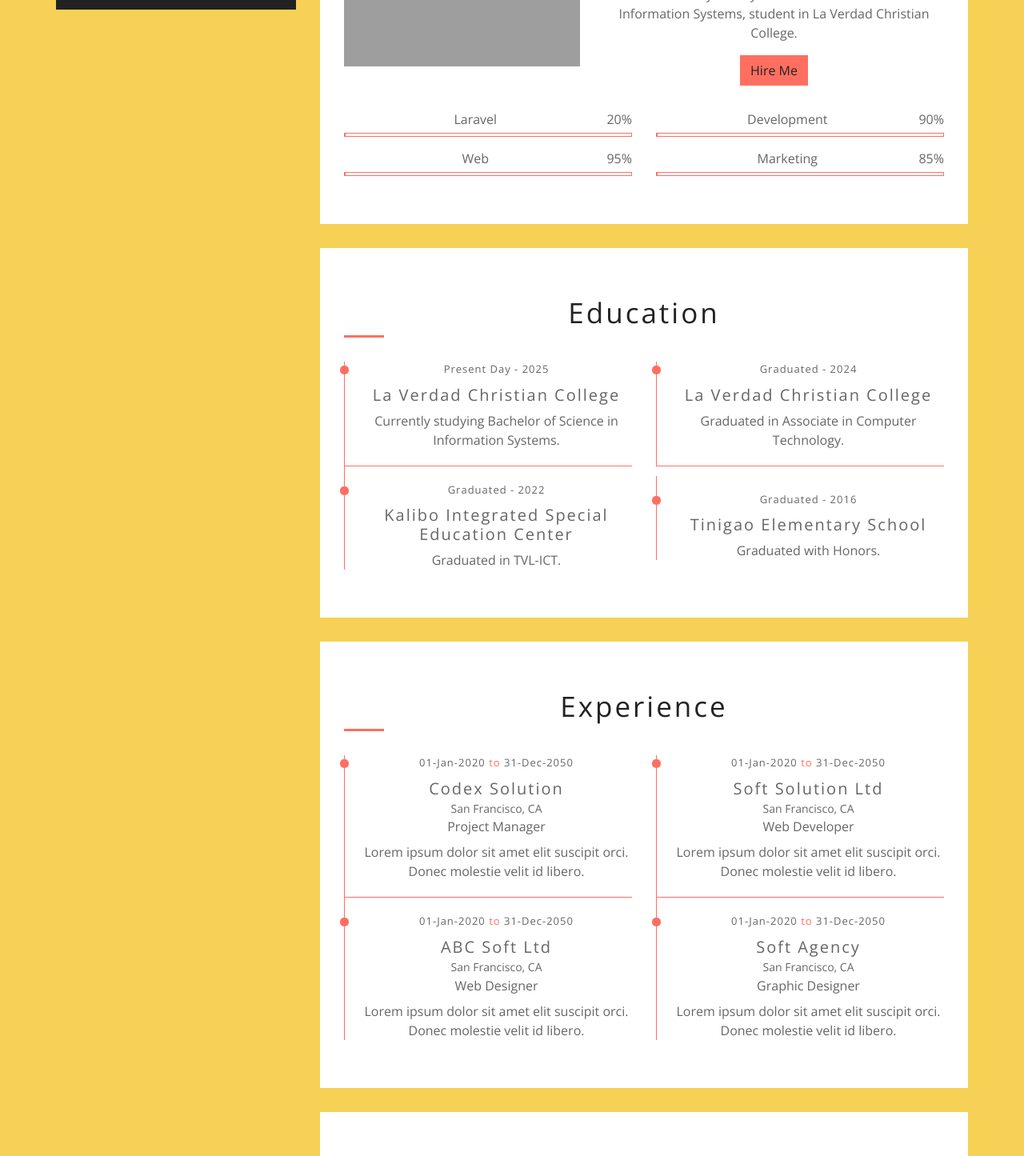
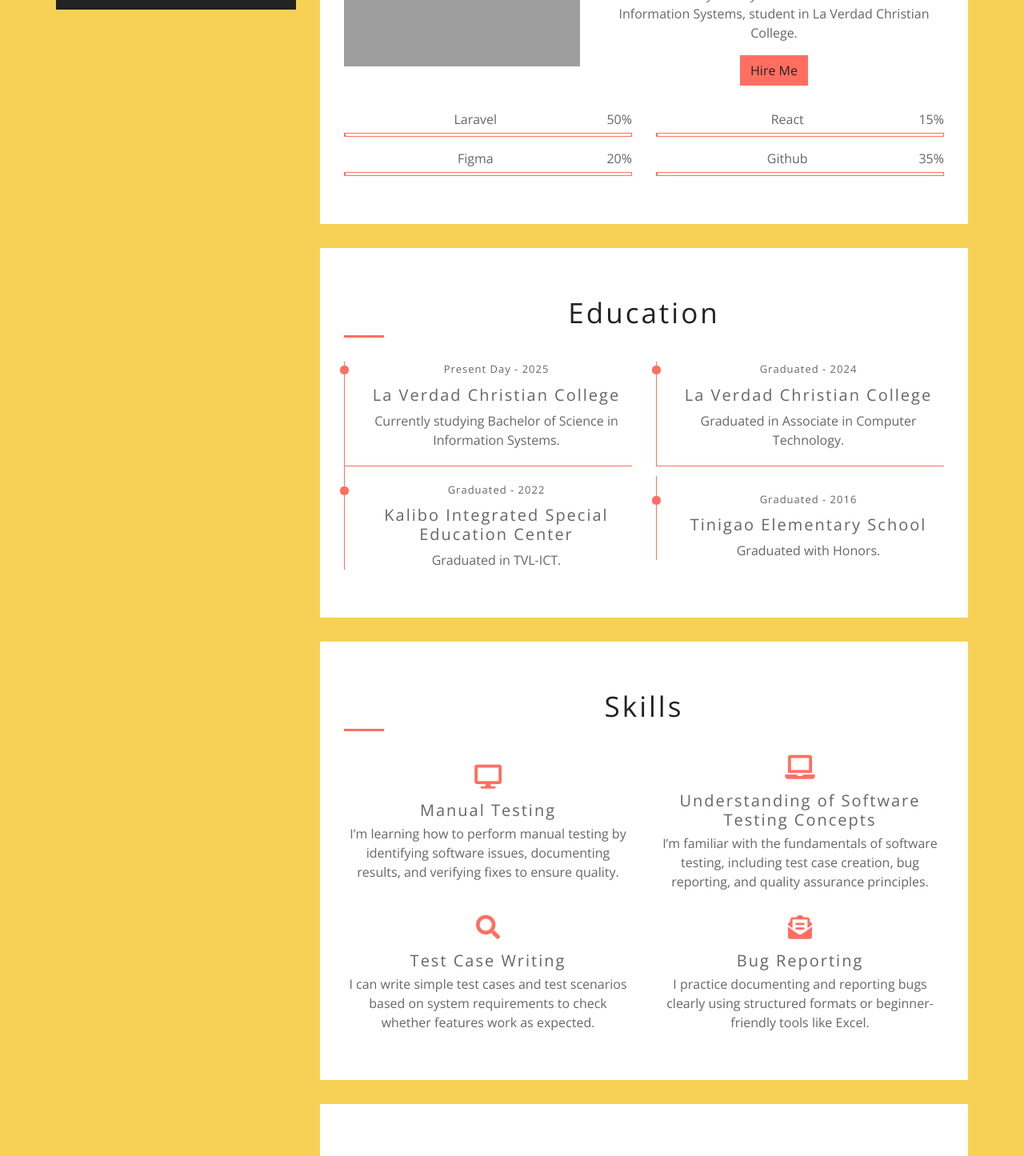
Before and after one commit to MarkJasonPatron/personal-portfolio, a React (Vite) app in the folder personal-portfolio/: page / in a window 1280 px wide. Shown: the part 820-2265 px from the top of the page at 80% size. Built offline with nearby package versions, Linux system fonts and the light colour scheme; grey boxes are pictures that could not be loaded.

Commit message:
Updating navbar and skills section

```diff
--- a/personal-portfolio/src/App.jsx
+++ b/personal-portfolio/src/App.jsx
@@ -40,15 +40,15 @@ function App() {
                         <i className="fa fa-address-card" />
                       </a>
                     </li>
-                    <li className="nav-item">
+                    {/* <li className="nav-item">
                       <a className="nav-link" href="#experience">
                         Experience
                         <i className="fa fa-star" />
                       </a>
-                    </li>
+                    </li> */}
                     <li className="nav-item">
                       <a className="nav-link" href="#service">
-                        Service
+                        Skills
                         <i className="fa fa-tasks" />
                       </a>
                     </li>
@@ -69,14 +69,14 @@ function App() {
               </nav>
             </div>
             <div className="sidebar-footer">
-              <a href="#">
+              <a href="https://x.com/ItsukaShir78467?t=qA3qYZ57UIXRPhSXaani1Q&s=07" target="_blank">
                 <i className="fab fa-twitter" />
               </a>
-              <a href="#">
+              <a href="https://www.facebook.com/share/1EvhxhoanN/" target="_blank">
                 <i className="fab fa-facebook-f" />
               </a>
-              <a href="#">
-                <i className="fab fa-linkedin-in" />
+              <a href="https://www.instagram.com/markjasonpatron/?igsh=MWd0dXQ1Ym9mdHBsag%3D%3D#" target="_blank">
+                <i className="fab fa-instagram" />
               </a>
             </div>
           </div>
@@ -139,7 +139,7 @@ function App() {
                     <div className="skills">
                       <div className="skill-name">
                         <p>Laravel</p>
-                        <p>20%</p>
+                        <p>50%</p>
                       </div>
                       <div className="progress">
                         <div
@@ -151,8 +151,8 @@ function App() {
                         />
                       </div>
                       <div className="skill-name">
-                        <p>Web</p>
-                        <p>95%</p>
+                        <p>Figma</p>
+                        <p>20%</p>
                       </div>
                       <div className="progress">
                         <div
@@ -168,8 +168,8 @@ function App() {
                   <div className="col-md-6">
                     <div className="skills">
                       <div className="skill-name">
-                        <p>Development</p>
-                        <p>90%</p>
+                        <p>React</p>
+                        <p>15%</p>
                       </div>
                       <div className="progress">
                         <div
@@ -181,8 +181,8 @@ function App() {
                         />
                       </div>
                       <div className="skill-name">
-                        <p>Marketing</p>
-                        <p>85%</p>
+                        <p>Github</p>
+                        <p>35%</p>
                       </div>
                       <div className="progress">
                         <div
@@ -255,7 +255,7 @@ function App() {
             </div>
             {/* Education Start */}
             {/* Experience Start */}
-            <div className="experience" id="experience">
+            {/* <div className="experience" id="experience">
               <div className="content-inner">
                 <div className="content-header">
                   <h2>Experience</h2>
@@ -319,52 +319,52 @@ function App() {
                   </div>
                 </div>
               </div>
-            </div>
+            </div> */}
             {/* Experience Start */}
             {/* Service Start */}
             <div className="service" id="service">
               <div className="content-inner">
                 <div className="content-header">
-                  <h2>Service</h2>
+                  <h2>Skills</h2>
                 </div>
                 <div className="row align-items-center">
                   <div className="col-md-6">
                     <div className="srv-col">
                       <i className="fa fa-desktop" />
-                      <h3>Web Design</h3>
+                      <h3>Manual Testing</h3>
                       <p>
-                        Lorem ipsum dolor sit amet elit suscipit orci. Donec molestie
-                        velit id libero.
+                        I’m learning how to perform manual testing by identifying software issues,
+                        documenting results, and verifying fixes to ensure quality.
                       </p>
                     </div>
                   </div>
                   <div className="col-md-6">
                     <div className="srv-col">
                       <i className="fa fa-laptop" />
-                      <h3>Web Development</h3>
+                      <h3>Understanding of Software Testing Concepts</h3>
                       <p>
-                        Lorem ipsum dolor sit amet elit suscipit orci. Donec molestie
-                        velit id libero.
+                        I’m familiar with the fundamentals of software testing,
+                        including test case creation, bug reporting, and quality assurance principles.
                       </p>
                     </div>
                   </div>
                   <div className="col-md-6">
                     <div className="srv-col">
                       <i className="fa fa-search" />
-                      <h3>SEO</h3>
+                      <h3>Test Case Writing</h3>
                       <p>
-                        Lorem ipsum dolor sit amet elit suscipit orci. Donec molestie
-                        velit id libero.
+                        I can write simple test cases and test scenarios based on system
+                        requirements to check whether features work as expected.
                       </p>
                     </div>
                   </div>
                   <div className="col-md-6">
                     <div className="srv-col">
                       <i className="fa fa-envelope-open-text" />
-                      <h3>Digital Marketing</h3>
+                      <h3>Bug Reporting</h3>
                       <p>
-                        Lorem ipsum dolor sit amet elit suscipit orci. Donec molestie
-                        velit id libero.
+                        I practice documenting and reporting bugs clearly using
+                        structured formats or beginner-friendly tools like Excel.
                       </p>
                     </div>
                   </div>
```
